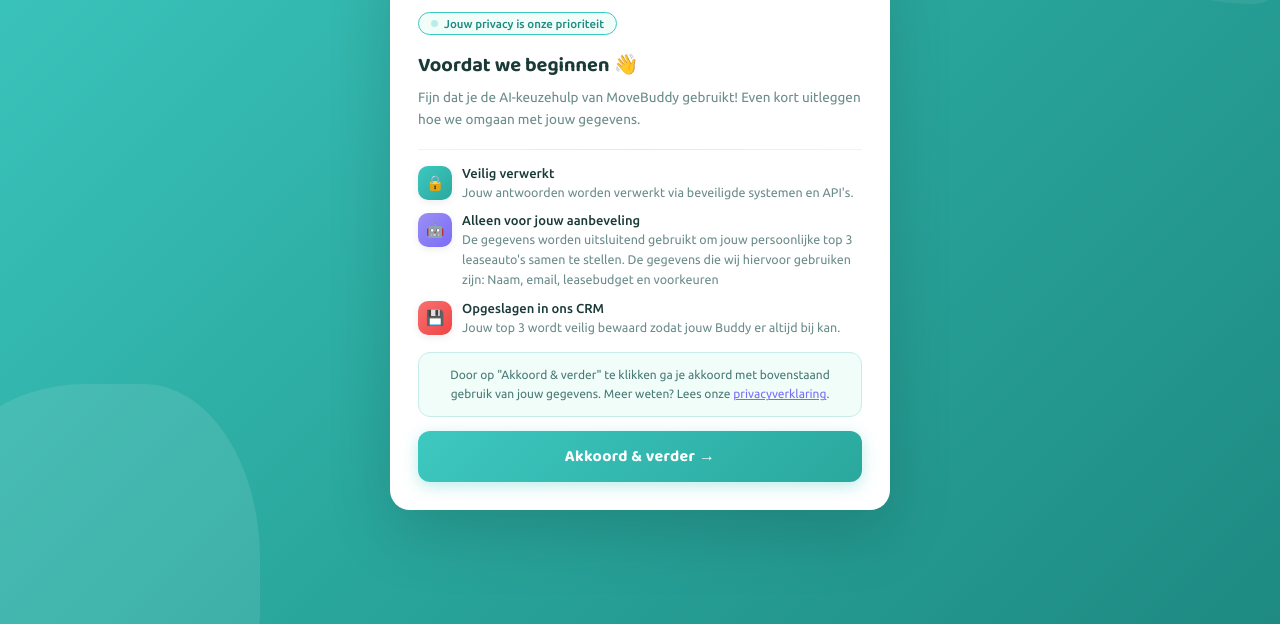
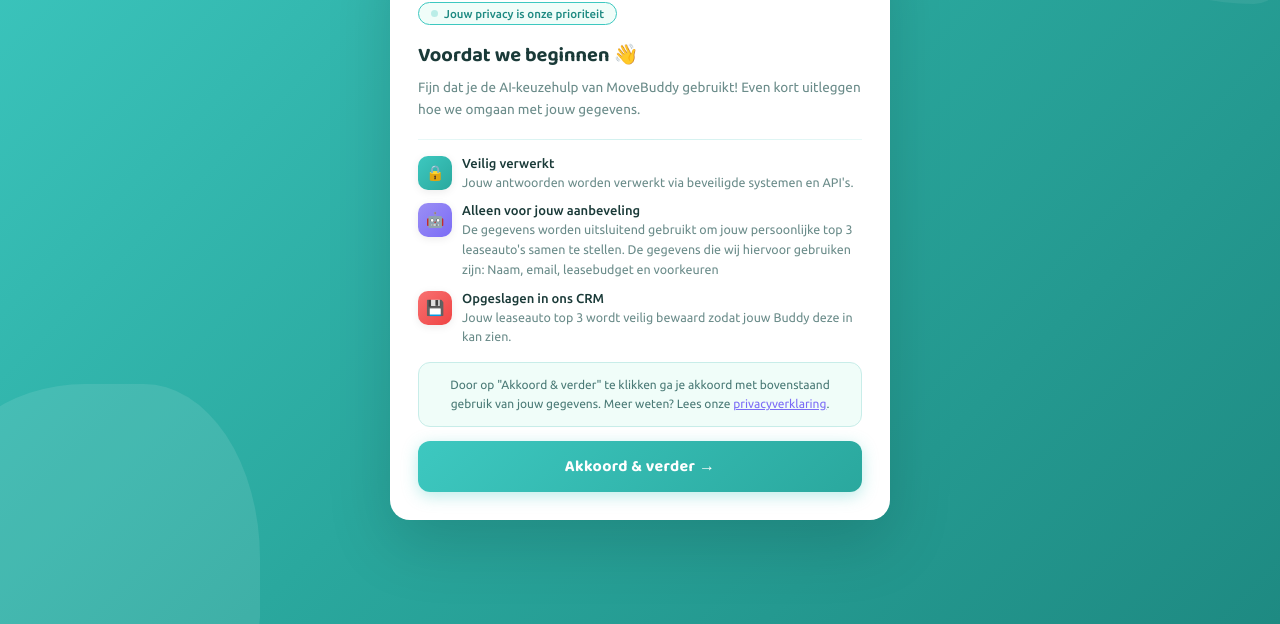
Before and after one commit to BasMovebuddy/privacy-policy, a plain HTML site: page index.html in a window 1280 px wide. Shown: the part 176-800 px from the top of the page. Drawn offline with Linux system fonts and the light colour scheme.

Commit message:
Update index.html

```diff
--- a/index.html
+++ b/index.html
@@ -202,7 +202,7 @@
       <div class="item-icon red">💾</div>
       <div class="item-text">
         <strong>Opgeslagen in ons CRM</strong>
-        <span>Jouw top 3 wordt veilig bewaard zodat jouw Buddy er altijd bij kan.</span>
+        <span>Jouw leaseauto top 3 wordt veilig bewaard zodat jouw Buddy deze in kan zien.</span>
       </div>
     </div>
 
```
